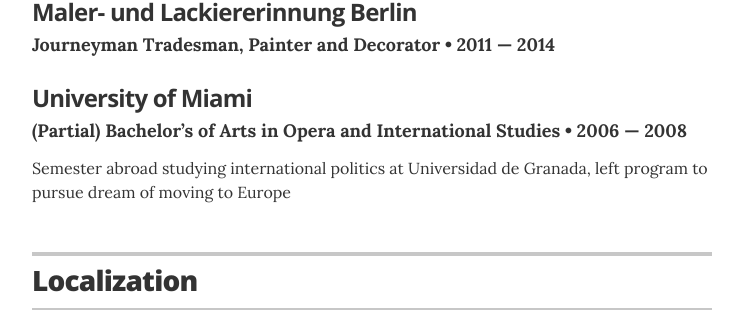
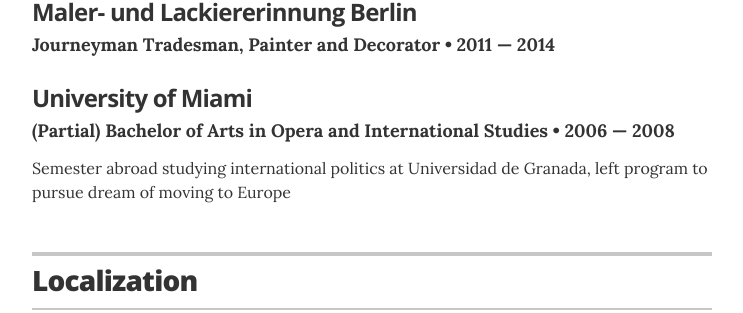
Before and after one commit to BrianInGermany/brian-profile, a Jekyll site: the page built from index.html, in a window 1280 px wide and 900 px high, scrolled down 1026 px. Shown: the part 141-454 px from the top of the window, without its empty margins (268-1011 px from the left). Built offline with Jekyll 4.4.1, drawn with Linux system fonts in a browser that asks for light colours.

```diff
--- a/_data/education.yml
+++ b/_data/education.yml
@@ -18,7 +18,7 @@ American and British Grammars\""
   year: 2011 &mdash; 2014
 
 
-- degree: (Partial) Bachelor’s of Arts in Opera and International Studies
+- degree: (Partial) Bachelor of Arts in Opera and International Studies
   uni: University of Miami
   year: 2006 &mdash; 2008
   summary: "Semester abroad studying international politics at Universidad de Granada, left program to pursue dream of moving to Europe"
```
